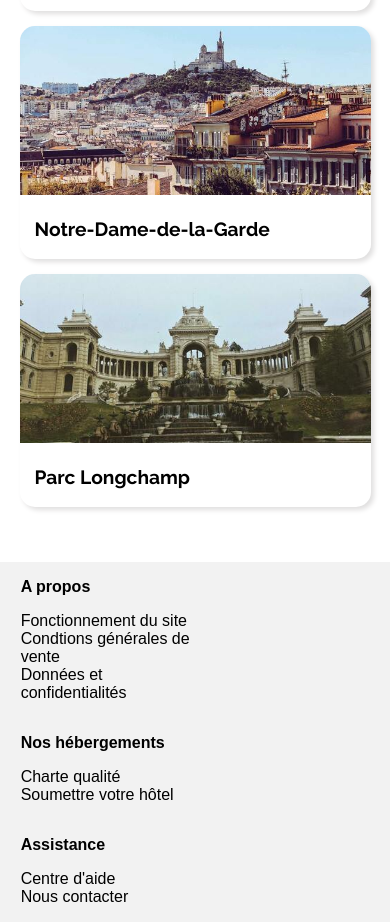
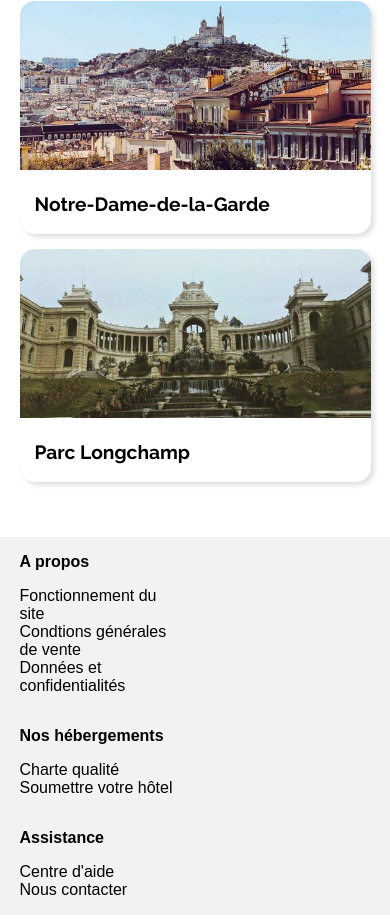
Before and after one commit to Peacepad/Reservia, a plain HTML site: page index.html in a window 390 px wide. Shown: the part 4325-5247 px from the top of the page. Drawn offline with Linux system fonts and the light colour scheme; a web font is replaced by a local one.

Commit message:
validation css
correction souci sur container_footer qui débordait et d'une valeur fausse sur margin

```diff
--- a/mobile_style.css
+++ b/mobile_style.css
@@ -1,6 +1,7 @@
 body {
     width: 100%;
-    margin:0;
+    margin:0px;
+    box-sizing: border-box;
     }
 
 #container_middle_of_page {
@@ -333,7 +334,7 @@ article {
 #container_bottom_of_page {
     margin-top: 25px;
     width: 90%;
-    margin: none;
+    margin: auto;
 }
 
 #container_card_3 {
@@ -385,7 +386,8 @@ article {
 /*--------------footer-------------------------*/
 #container_footer {
     flex-direction: column;
-    margin-left: 5.3vw;
+    width: 90%;
+
 }
 
 
```
